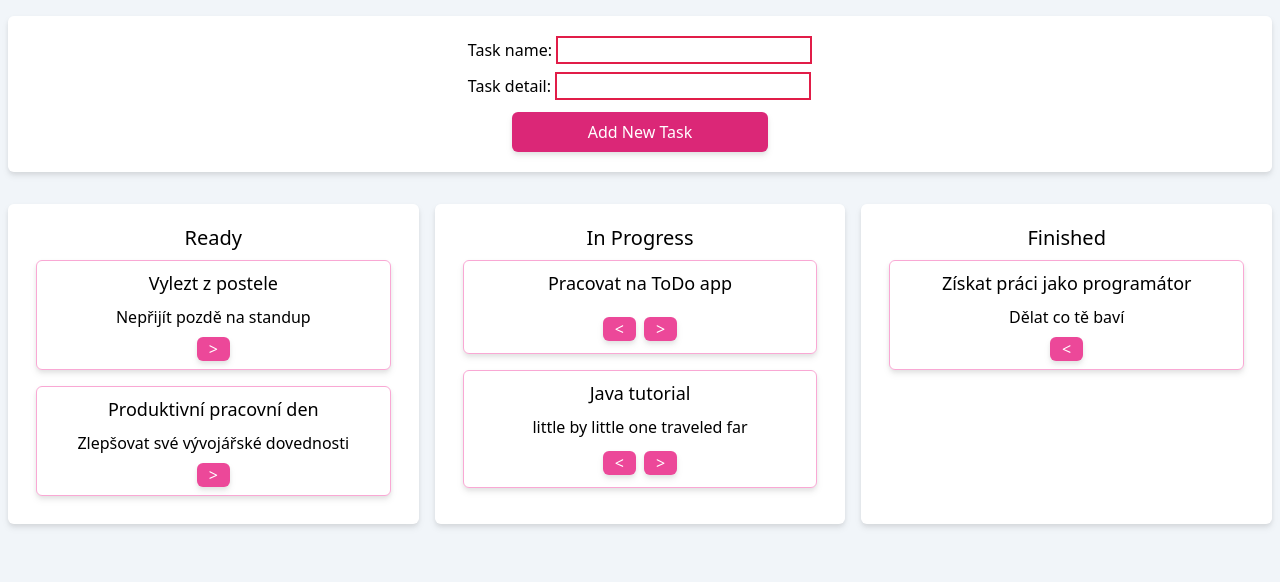
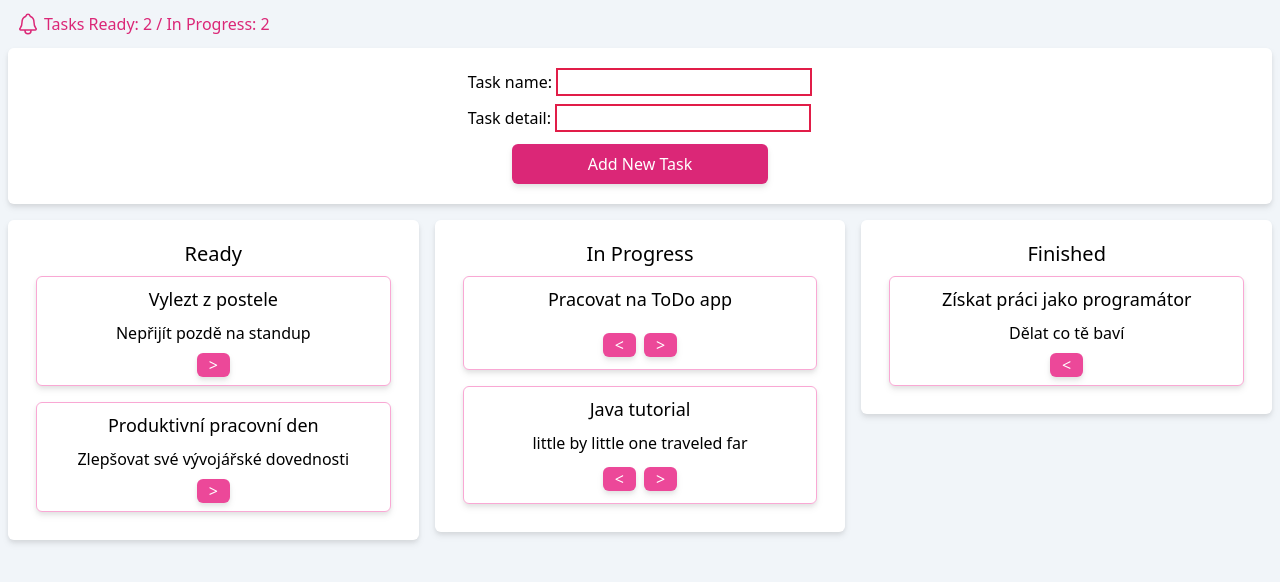
Before and after one commit to MiloPeregrin/react1-dashboard, a React (Vite) app: page / in a window 1280 px wide. Shown: the top 582 px of the page. Built offline with nearby package versions, Linux system fonts and the light colour scheme; the HTML template or start-up script is replaced by a standard one.

Commit message:
Add Header & Dashboard components

```diff
--- a/package.json
+++ b/package.json
@@ -10,7 +10,8 @@
   },
   "dependencies": {
     "react": "^18.0.0",
-    "react-dom": "^18.0.0"
+    "react-dom": "^18.0.0",
+    "react-icons": "^4.3.1"
   },
   "devDependencies": {
     "@types/react": "^18.0.0",
--- a/src/App.tsx
+++ b/src/App.tsx
@@ -1,70 +1,18 @@
 import { useState } from "react";
-import Form from "./components/Form";
-import Section from "./components/Section";
+import { TaskItemType } from "./common/types";
+import Dashboard from "./components/Dashboard";
+import Header from "./components/Header";
 import initialTasks from "./initialTasks.json";
-
-export type TaskStateType = "Ready" | "In Progress" | "Finished";
-export type TaskItemType = {
-  taskState: TaskStateType;
-  taskName: string;
-  taskDetail: string;
-};
 
 function App() {
   const [tasks, setTasks] = useState<TaskItemType[]>(
     initialTasks as TaskItemType[]
   );
 
-  const sections: TaskStateType[] = ["Ready", "In Progress", "Finished"];
-
-  const filteredTasks = (taskState: TaskStateType) => {
-    return tasks.filter((task) => task.taskState === taskState);
-  };
-
-  const updateTasks = (task: TaskItemType, state: TaskStateType) => {
-    const updatedTasks = tasks.map((item) => {
-      if (item === task) {
-        return { ...item, taskState: state };
-      }
-      return item;
-    });
-    setTasks(updatedTasks);
-  };
-
-  const forwardTask = (task: TaskItemType) => {
-    if (task.taskState === "Ready") {
-      updateTasks(task, "In Progress");
-    } else {
-      updateTasks(task, "Finished");
-    }
-  };
-
-  const reverseTask = (task: TaskItemType) => {
-    if (task.taskState === "Finished") {
-      updateTasks(task, "In Progress");
-    } else {
-      updateTasks(task, "Ready");
-    }
-  };
-
   return (
     <div className="flex flex-col items-center bg-slate-100 w-full min-h-screen max-h-fit">
-      <header className="flex justify-center w-full max-w-7xl">
-        <Form setTasks={setTasks} />
-      </header>
-      <div className="flex flex-col md:flex-row w-full max-w-7xl h-full">
-        {sections.map((item) => {
-          return (
-            <Section
-              key={`${item}${Math.random()}`}
-              title={item}
-              tasks={filteredTasks(item)}
-              forwardTask={forwardTask}
-              reverseTask={reverseTask}
-            />
-          );
-        })}
-      </div>
+      <Header tasks={tasks} />
+      <Dashboard tasks={tasks} setTasks={setTasks} />
     </div>
   );
 }
--- /dev/null
+++ b/src/common/types.ts
@@ -0,0 +1,7 @@
+export type TaskStateType = "Ready" | "In Progress" | "Finished";
+
+export type TaskItemType = {
+  taskState: TaskStateType;
+  taskName: string;
+  taskDetail: string;
+};
--- a/src/components/Card.tsx
+++ b/src/components/Card.tsx
@@ -4,7 +4,7 @@ interface ICard {
 
 const Card = ({ children }: ICard) => {
   return (
-    <div className="flex flex-col items-center bg-white p-5 mx-2 my-4 rounded-md drop-shadow-md w-full max-h-fit">
+    <div className="flex flex-col items-center bg-white p-5 mx-2 my-2 rounded-md drop-shadow-md w-full h-full max-h-fit">
       {children}
     </div>
   );
--- /dev/null
+++ b/src/components/Dashboard.tsx
@@ -0,0 +1,64 @@
+import { TaskItemType, TaskStateType } from "../common/types";
+import Form from "./Form";
+import Section from "./Section";
+
+interface IDashboard {
+  tasks: TaskItemType[];
+  setTasks: (value: any) => void;
+}
+
+const Dashboard = ({ tasks, setTasks }: IDashboard) => {
+  const sections: TaskStateType[] = ["Ready", "In Progress", "Finished"];
+
+  const filteredTasks = (taskState: TaskStateType) => {
+    return tasks.filter((task) => task.taskState === taskState);
+  };
+
+  const updateTasks = (task: TaskItemType, state: TaskStateType) => {
+    const updatedTasks = tasks.map((item) => {
+      if (item === task) {
+        return { ...item, taskState: state };
+      }
+      return item;
+    });
+    setTasks(updatedTasks);
+  };
+
+  const forwardTask = (task: TaskItemType) => {
+    if (task.taskState === "Ready") {
+      updateTasks(task, "In Progress");
+    } else {
+      updateTasks(task, "Finished");
+    }
+  };
+
+  const reverseTask = (task: TaskItemType) => {
+    if (task.taskState === "Finished") {
+      updateTasks(task, "In Progress");
+    } else {
+      updateTasks(task, "Ready");
+    }
+  };
+  return (
+    <>
+      <div className="flex justify-center w-full max-w-7xl">
+        <Form setTasks={setTasks} />
+      </div>
+      <div className="flex flex-col md:flex-row w-full max-w-7xl h-full">
+        {sections.map((item) => {
+          return (
+            <Section
+              key={`${item}${Math.random()}`}
+              title={item}
+              tasks={filteredTasks(item)}
+              forwardTask={forwardTask}
+              reverseTask={reverseTask}
+            />
+          );
+        })}
+      </div>
+    </>
+  );
+};
+
+export default Dashboard;
--- a/src/components/Form.tsx
+++ b/src/components/Form.tsx
@@ -1,5 +1,5 @@
 import { useRef } from "react";
-import { TaskItemType } from "../App";
+import { TaskItemType } from "../common/types";
 import Card from "./Card";
 
 interface IForm {
--- /dev/null
+++ b/src/components/Header.tsx
@@ -0,0 +1,23 @@
+import { IoNotificationsOutline } from "react-icons/io5";
+import { TaskItemType } from "../common/types";
+
+interface IHeader {
+  tasks: TaskItemType[];
+}
+const Header = ({ tasks }: IHeader) => {
+  const readyTasks = tasks.filter((t) => t.taskState === "Ready");
+  const inProgressTasks = tasks.filter((t) => t.taskState === "In Progress");
+
+  return (
+    <>
+      <div className="flex items-center justify-center text-pink-600 font-medium w-full h-8 mt-2">
+        <div className="flex w-full max-w-7xl px-4 space-x-1">
+          <IoNotificationsOutline size={"1.5em"} />
+          <p>{`Tasks Ready: ${readyTasks.length} / In Progress: ${inProgressTasks.length}`}</p>
+        </div>
+      </div>
+    </>
+  );
+};
+
+export default Header;
--- a/src/components/Section.tsx
+++ b/src/components/Section.tsx
@@ -1,4 +1,4 @@
-import { TaskItemType, TaskStateType } from "../App";
+import { TaskItemType, TaskStateType } from "../common/types";
 import Card from "./Card";
 import TaskItem from "./TaskItem";
 
--- a/src/components/TaskItem.tsx
+++ b/src/components/TaskItem.tsx
@@ -1,4 +1,4 @@
-import { TaskItemType, TaskStateType } from "../App";
+import { TaskItemType, TaskStateType } from "../common/types";
 import Button from "./Button";
 
 interface ITaskItem {
```
Also changed, not shown: 1 other file (tests, documents, lock files or other folders).
